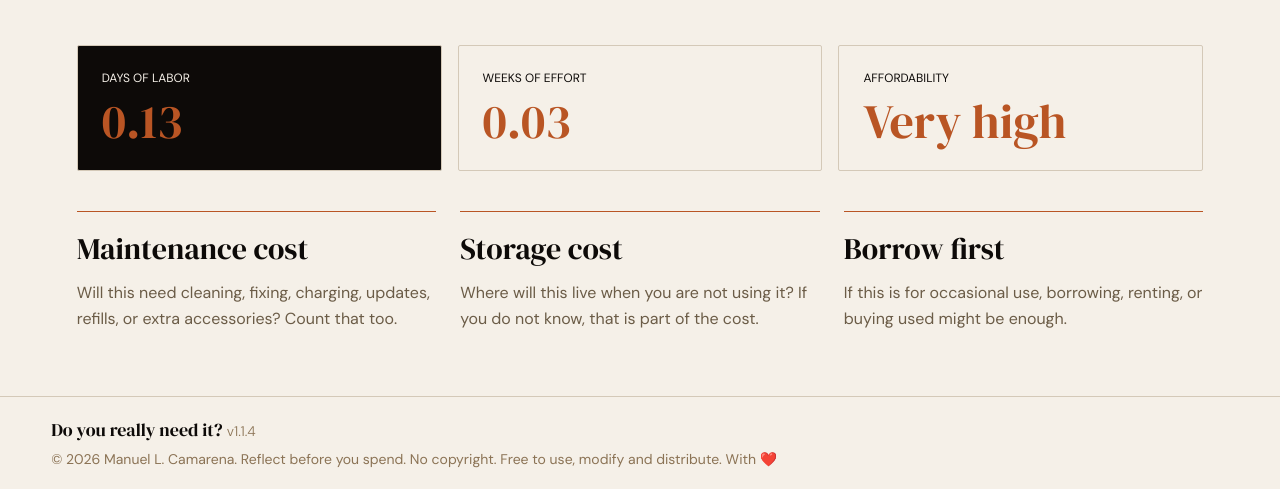
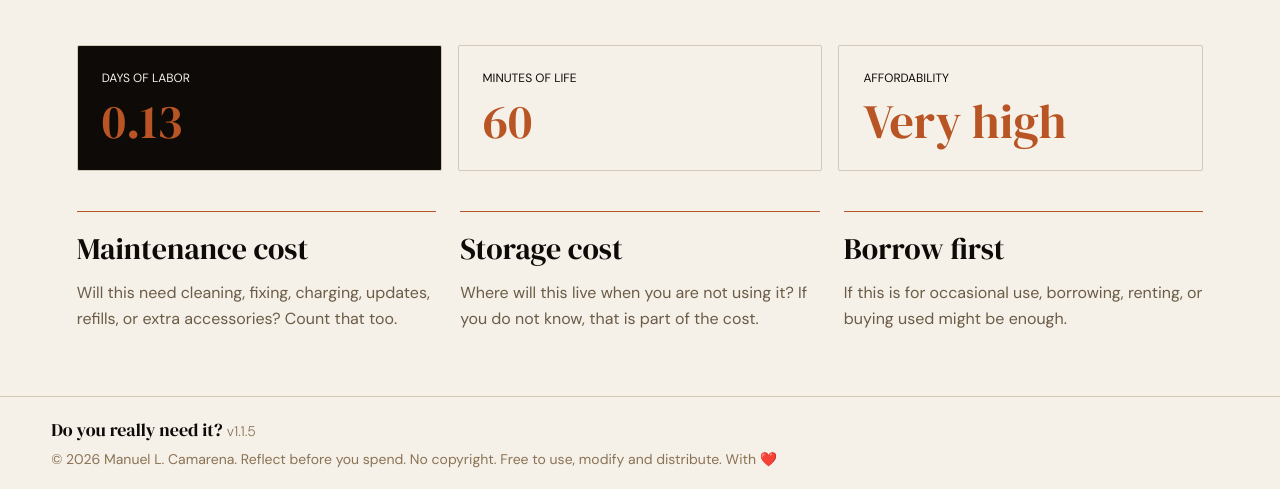
Before and after one commit to hndcore/do-you-really-need-it, a React (Vite) app: page /calculator in a window 1280 px wide. Both pictures are taken after typing "5", "5" into the empty fields and a click on the button "CALCULATE EFFORT". Shown: the part 962-1451 px from the top of the page. Built offline with nearby package versions, Linux system fonts and the light colour scheme.

Commit message:
feat: added minutes instead of weeks in small numbers

```diff
--- a/package.json
+++ b/package.json
@@ -1,7 +1,7 @@
 {
   "name": "do-you-really-need-it",
   "private": true,
-  "version": "1.0.0",
+  "version": "1.1.5",
   "type": "module",
   "scripts": {
     "dev": "vite",
--- a/src/components/CalculatorPage/ResultsSection/ResultsSection.tsx
+++ b/src/components/CalculatorPage/ResultsSection/ResultsSection.tsx
@@ -27,6 +27,16 @@ const ResultsSection: React.FC<ResultsSectionProps> = ({
     () => getRandomReflectionCards(3),
     [result],
   );
+  const effortSummary =
+    hoursValue < 8
+      ? {
+          label: t("calculator.results.minutesCost"),
+          value: Math.round(hoursValue * 60).toString(),
+        }
+      : {
+          label: t("calculator.results.weeksEffort"),
+          value: (hoursValue / 40).toFixed(2),
+        };
 
   if (!result) return null;
 
@@ -69,10 +79,10 @@ const ResultsSection: React.FC<ResultsSectionProps> = ({
           </div>
           <div className="rounded-[2px] border border-mist bg-paper p-6">
             <p className="text-xs uppercase tracking-[0.14em] text-ink">
-              {t("calculator.results.weeksEffort")}
+              {effortSummary.label}
             </p>
             <p className="mt-3 font-serif text-5xl italic text-rust">
-              {(hoursValue / 40).toFixed(2)}
+              {effortSummary.value}
             </p>
           </div>
           <div className="rounded-[2px] border border-mist bg-paper p-6">
--- a/src/i18n/en.json
+++ b/src/i18n/en.json
@@ -95,6 +95,7 @@
       "eyebrow": "Conscious evaluation",
       "title": "This costs you <em>{{hours}} hours</em> of your life.",
       "daysLabor": "Days of labor",
+      "minutesCost": "Minutes of life",
       "weeksEffort": "Weeks of effort",
       "affordability": "Affordability",
       "affordabilityLevels": {
--- a/src/i18n/es.json
+++ b/src/i18n/es.json
@@ -95,6 +95,7 @@
       "eyebrow": "Evaluación consciente",
       "title": "Esto te cuesta <em>{{hours}} horas</em> de tu vida.",
       "daysLabor": "Días de trabajo",
+      "minutesCost": "Minutos de vida",
       "weeksEffort": "Semanas de esfuerzo",
       "affordability": "Asequibilidad",
       "affordabilityLevels": {
--- a/src/utils/versioning.ts
+++ b/src/utils/versioning.ts
@@ -1 +1 @@
-export const VERSION = "1.1.4";
+export const VERSION = "1.1.5";
```
Also changed, not shown: 1 other file (tests, documents, lock files or other folders).
